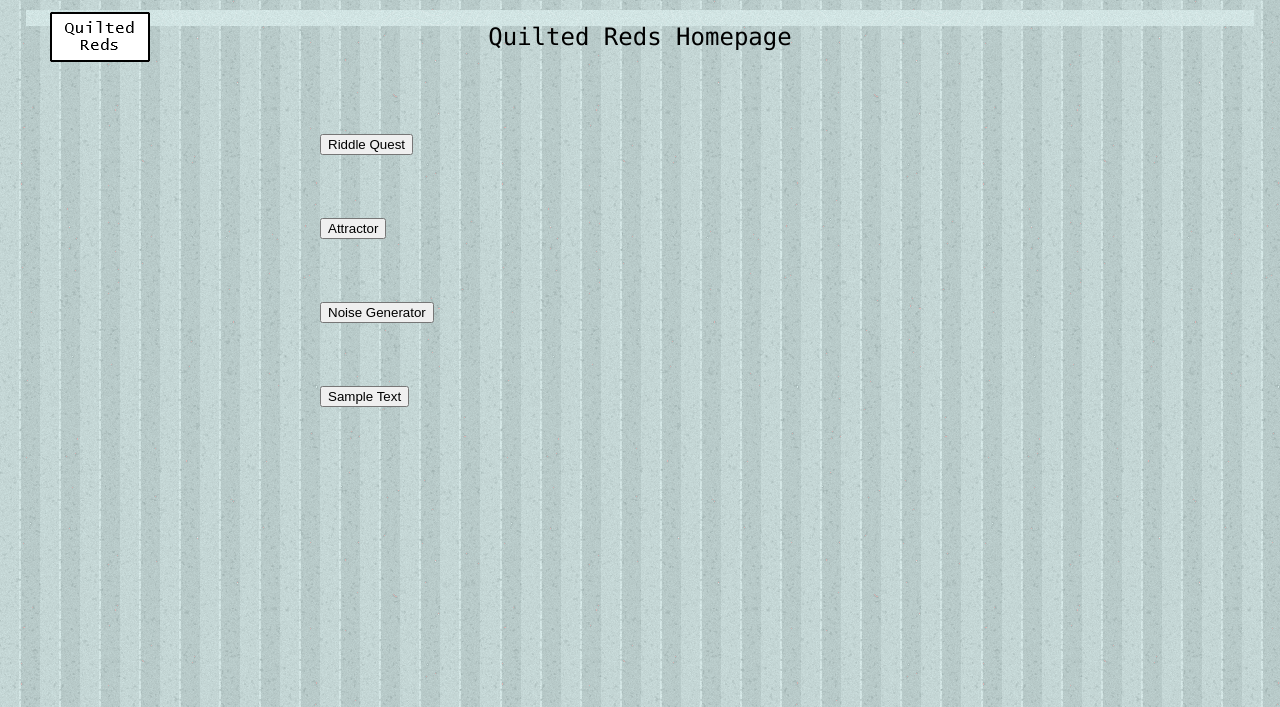
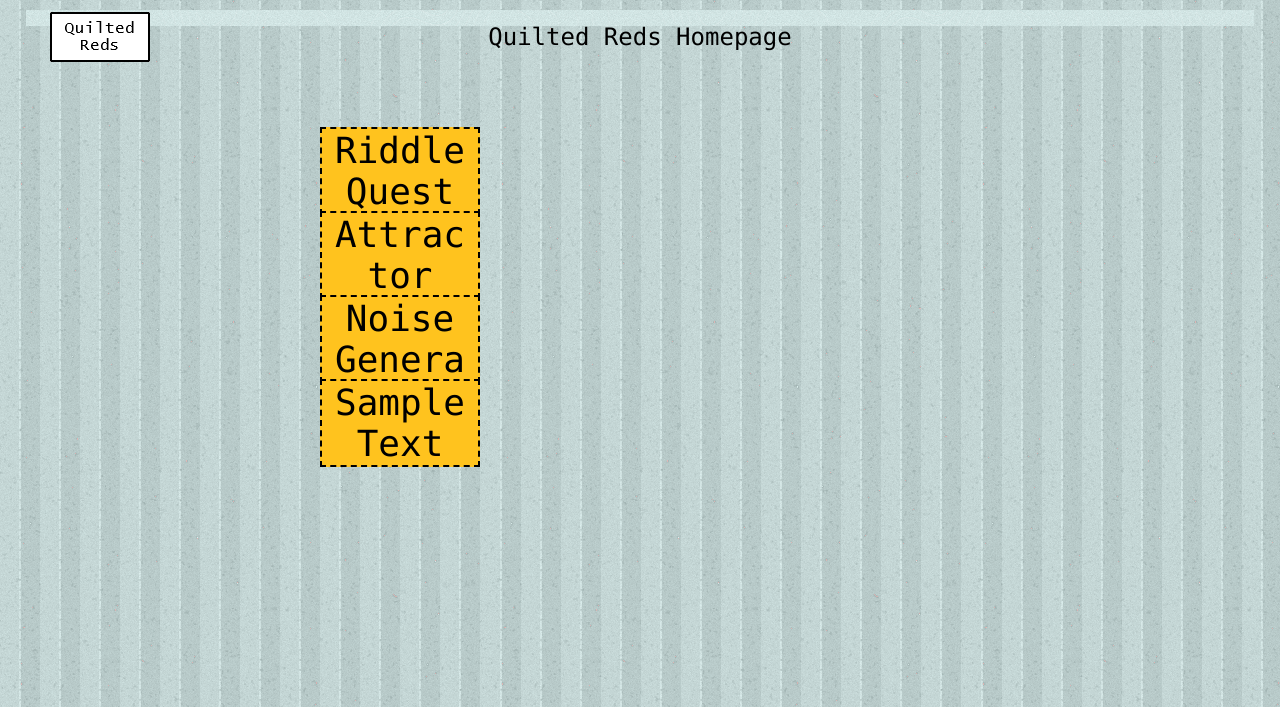
Before and after one commit to Mathisplay/quilted-reds, a PHP site: page /home.html in a window 1280 px wide. Shown: the top 707 px of the page. Run offline with PHP 8.4, Linux system fonts and the light colour scheme.

Commit message:
Update main.css

```diff
--- a/main.css
+++ b/main.css
@@ -150,7 +150,7 @@ body{
     font-family: "Lucida Console", Monaco, monospace;
 }
 
-.menuButton{
+.menuButton2{
     background-color: #FFC31E;
     border-width: 2px;
     border-color: black;
```
